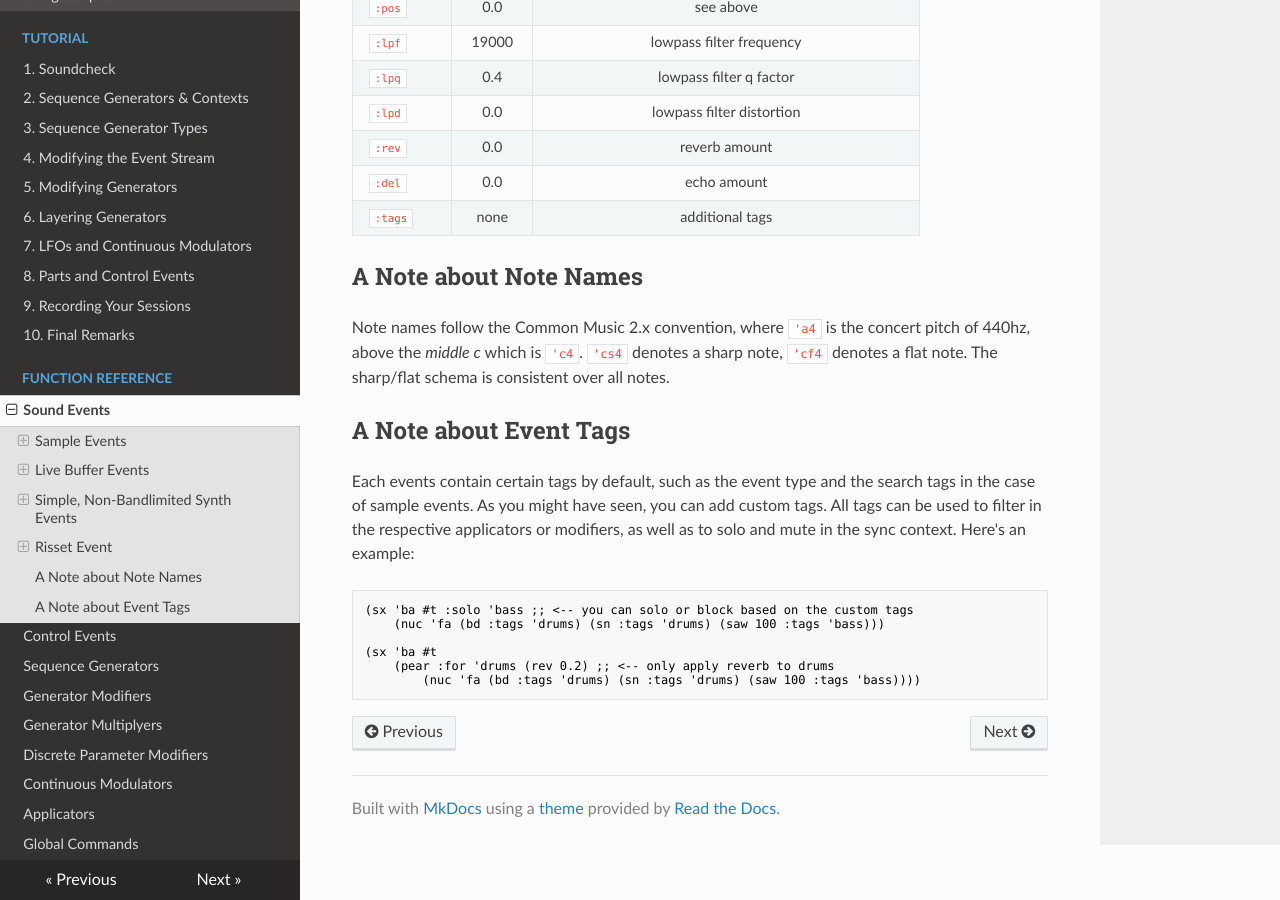
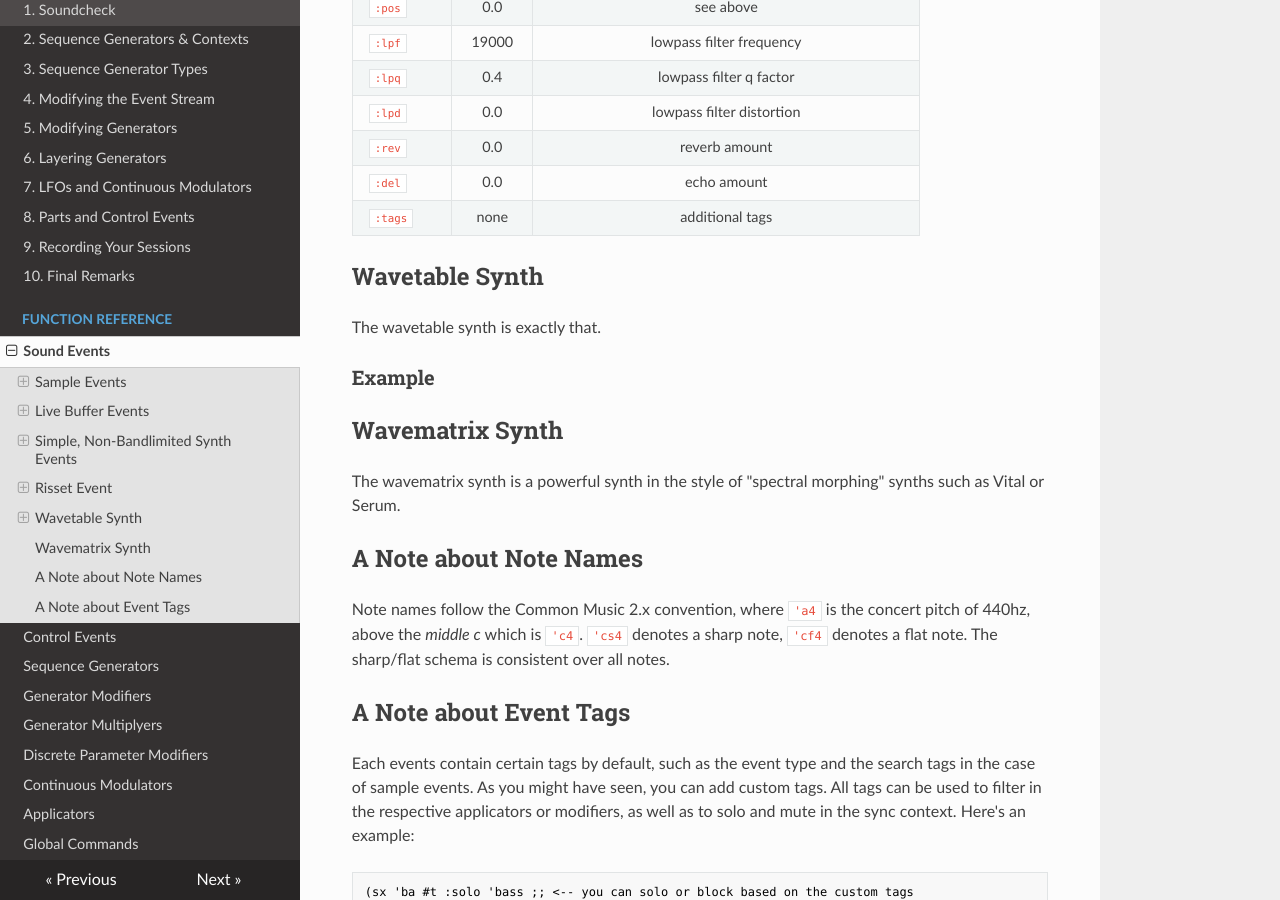
Before and after one commit to the-drunk-coder/megra-doc, an MkDocs documentation site: the page built from docs/function-reference/sound-events.md, in a window 1280 px wide and 900 px high, scrolled down 4019 px. Built offline with MkDocs 1.6.1, drawn with Linux system fonts in a browser that asks for light colours; nearby versions of some CDN libraries.

```diff
--- a/docs/function-reference/sound-events.md
+++ b/docs/function-reference/sound-events.md
@@ -157,6 +157,17 @@ A simple risset bell event.
 | `:del`      | 0.0     | echo amount |
 | `:tags`     |none| additional tags |
 
+## Wavetable Synth
+
+The wavetable synth is exactly that.
+
+### Example
+
+
+
+## Wavematrix Synth
+
+The wavematrix synth is a powerful synth in the style of "spectral morphing" synths such as Vital or Serum.
 
 ## A Note about Note Names
 Note names follow the Common Music 2.x convention, where `'a4` is the concert pitch of 440hz, above the *middle c* which is `'c4`. `'cs4` denotes a sharp note, `'cf4` denotes a flat note. The sharp/flat schema is consistent over all notes.
--- a/mkdocs.yml
+++ b/mkdocs.yml
@@ -25,7 +25,7 @@ nav:
         - 'Generator Modifiers' : 'function-reference/generator-modifiers.md'
         - 'Generator Multiplyers' : 'function-reference/generator-multiplyers.md'
         - 'Discrete Parameter Modifiers' : 'function-reference/discrete-parameter-modifiers.md'
-        - 'Continuous Modulators' : 'function-reference/continous-modulators.md'
+        - 'Continuous Modulators' : 'function-reference/continuous-modulators.md'
         - 'Applicators' : 'function-reference/applicators.md'
         - 'Global Commands' : 'function-reference/global-commands.md'
 theme:
```
Also changed, not shown: docs/function-reference/continuous-modulators.md (added, +78 -0 lines).
